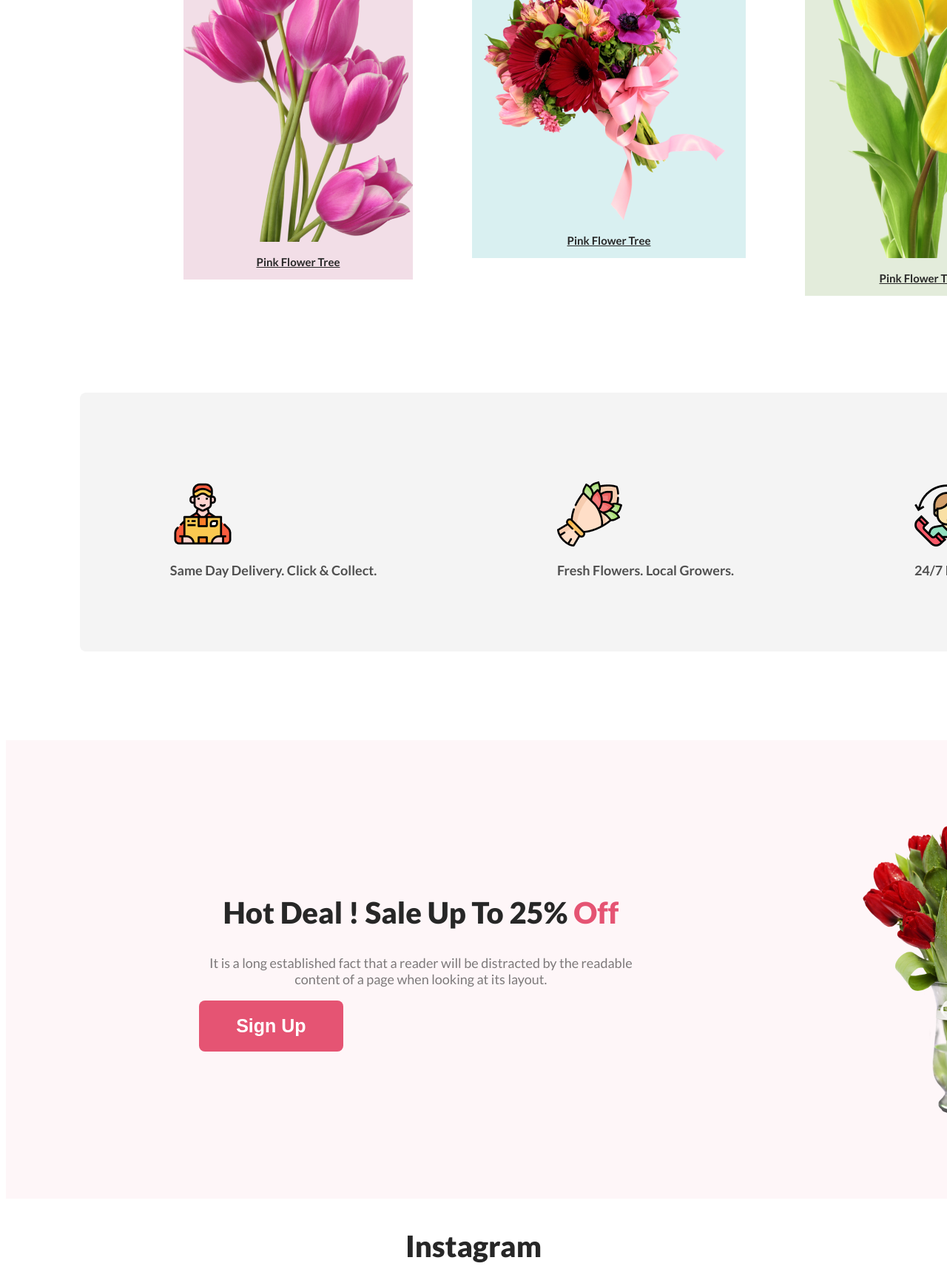
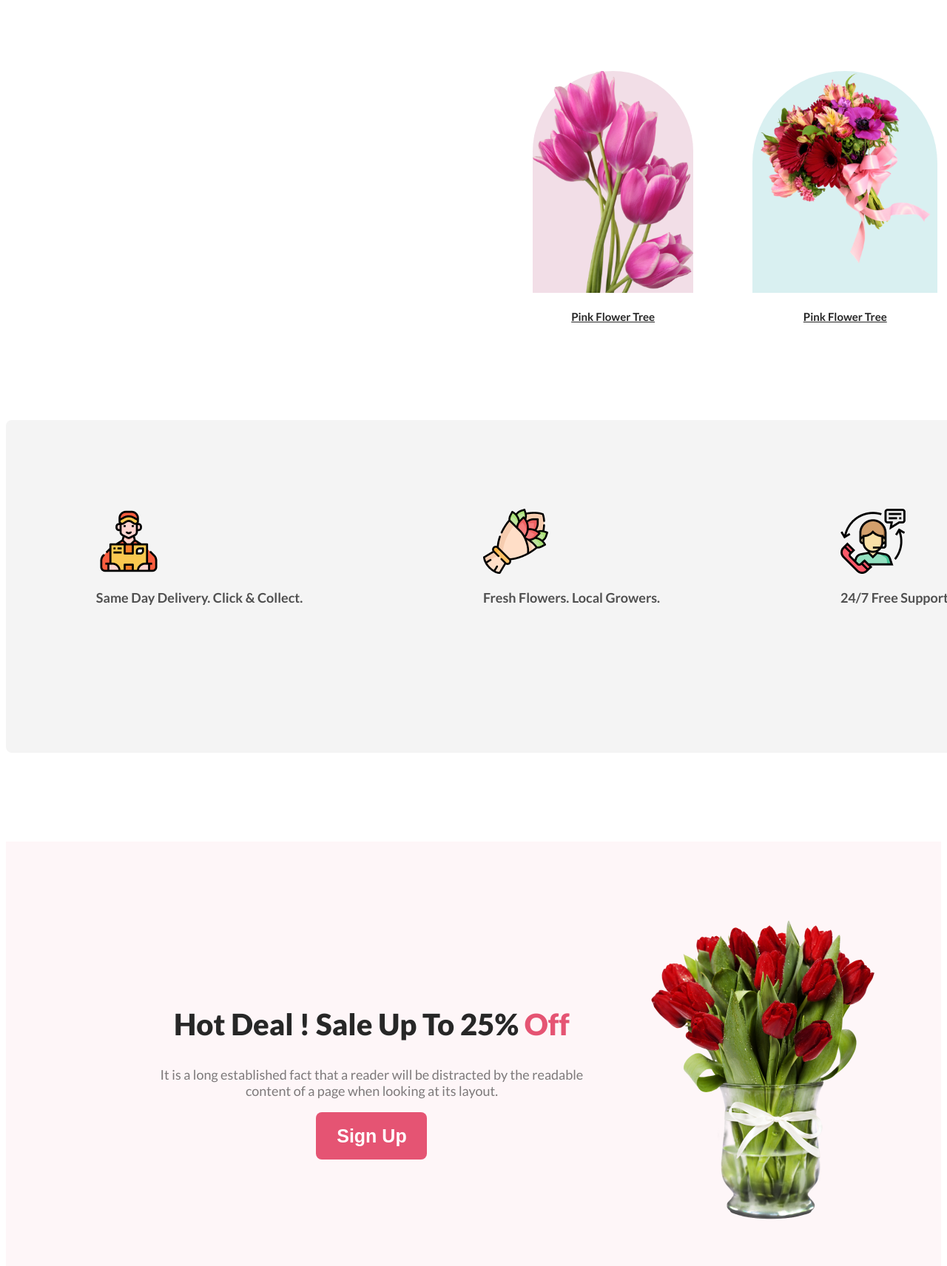
Before and after one commit to H4siB/my-flower-shop, a plain HTML site: page index.html in a window 1280 px wide. Shown: the part 1281-2993 px from the top of the page at 74% size. Drawn offline with Linux system fonts and the light colour scheme.

Commit message:
flower shop website ready

```diff
--- a/index.html
+++ b/index.html
@@ -20,7 +20,7 @@
             <p class="headdesc">It is a long established fact that a reader will be distracted by the readable content
                 of a page when looking at its layout. The point of using Lorem Ipsum is that it has a more-or-less
                 normal distribution of letters.</p>
-            <button class="buttonall">Shop Now</button>
+            <button class="button1">Shop Now</button>
         </div>
         <div>
         <img class="headflower" src="Flower Asset/header flower.png" alt="">
@@ -37,15 +37,15 @@
 
         <div class="flowers">
             <div class="leftone">
-                <img src="Flower Asset/firstone.png" alt="">
+                <img class="ek" src="Flower Asset/firstone.png" alt="">
                 <p class="pinkflowertree"><u>Pink Flower Tree</u></p>
             </div>
             <div class="middleone">
-                <img src="Flower Asset/middleone.png" alt="">
-                <p class="pinkflowertree"><u>Pink Flower Tree</u></p>
+                <img class="dui" src="Flower Asset/middleone.png" alt="">
+                <p class="pinkflowertree1"><u>Pink Flower Tree</u></p>
             </div>
             <div class="rightone">
-                <img src="Flower Asset/lastone.png" alt="">
+                <img class="tin" src="Flower Asset/lastone.png" alt="">
                 <p class="pinkflowertree"><u>Pink Flower Tree</u></p>
             </div>
         </div>
@@ -72,7 +72,7 @@
              It is a long established fact that a reader will be distracted by the readable<br> content of a page when looking at its layout.
             </p>
             <div class="Signup">
-            <button class="buttonall">Sign Up</button>
+            <button class="button2">Sign Up</button>
             </div>
         </div>
             <div class="hotpic">
@@ -102,7 +102,14 @@
          </div>
 
     </main>
-    <footer></footer>
+
+    <footer>
+        <div class="org">
+            <h2 class="orgtit">Flower<span class="titpart">Shop</span></h2>
+            <p class="orgdesc">It is a long established fact that a reader will be distracted by the readable <br> content of a page when looking at its layout.</p>
+            <p class="orgcopyright">@2020-2023, FlowerShop.com. All rights reserved. </p>
+        </div>
+    </footer>
 </body>
 
 </html>
--- a/styles/styles.css
+++ b/styles/styles.css
@@ -2,17 +2,6 @@
 
 body {
     font-family: 'Lato', sans-serif;
-}
-
-.buttonall {
-    border-radius: 8px;
-    background: #E55473;
-    color: #FFF;
-    font-size: 25px;
-    font-weight: 700;
-    border: 0;
-    padding: 20px 50px;
-    margin: 0px 645px 140px 240px;
 }
 
 /* Header styles*/
@@ -37,6 +26,17 @@ body {
     display: flex;
     flex-shrink: 0;
     justify-content: space-evenly;
+}
+
+.button1 {
+    border-radius: 8px;
+    background: #E55473;
+    color: #FFF;
+    font-size: 25px;
+    font-weight: 700;
+    border: 0;
+    padding: 20px 50px;
+    margin: 0px 645px 140px 240px;
 }
 
 .headflower {
@@ -68,9 +68,10 @@ body {
 .flowers {
     display: flex;
     align-items: center;
+    justify-content: space-around;
     height: 440px;
     width: 320px;
-    border-radius: 300px 300px 0px 0px;
+    margin: 125px auto;
 
 }
 
@@ -78,19 +79,39 @@ body {
     margin-left: 240px;
     margin-top: 45px;
     background: rgba(167, 33, 98, 0.15);
+    width: 464px;
+    height: 300px;
+    border-radius: 300px 300px 0px 0px;
+}
+
+.ek{
+    height: 300px;
 }
 
 .middleone {
     margin-left: 80px;
     margin-top: 45px;
     background: rgba(5, 151, 160, 0.15);
+    width: 250px;
+    height: 300px;
+    border-radius: 300px 300px 0px 0px;
+}
 
+.dui{
+   width: 260px;
 }
 
 .rightone {
     margin-left: 80px;
     margin-top: 45px;
     background: rgba(71, 125, 17, 0.15);
+    width: 464px;
+    height: 300px;
+    border-radius: 300px 300px 0px 0px;
+}
+
+.tin{
+    height: 300px;
 }
 
 .pinkflowertree {
@@ -98,6 +119,15 @@ body {
     color: #272727;
     font-size: 15px;
     font-weight: 700;
+    margin-top: 20px;
+}
+
+.pinkflowertree1{
+    text-align: center;
+    color: #272727;
+    font-size: 15px;
+    font-weight: 700;
+    margin-top: 60px;
 }
 
 .capability {
@@ -105,10 +135,11 @@ body {
     background: rgba(39, 39, 39, 0.05);
     display: flex;
     width: 1400px;
-    height: 350px;
+    height: 450px;
     justify-content: space-around;
-    margin-top: 195px;
+    margin-top: 400px;
     margin-left: 100px;
+    margin: 0 auto;
 }
 
 .delivery {
@@ -146,12 +177,13 @@ body {
 
 .hotdeal {
     background: rgba(229, 84, 115, 0.05);
-    width: 1922px;
     height: 620px;
     display: flex;
     justify-content: space-around;
     align-items: center;
     margin-top: 120px;
+    text-align: center;
+    padding-left: 200px;
 }
 
 .hotitle {
@@ -159,7 +191,6 @@ body {
     font-size: 40px;
     font-weight: 800;
     text-align: center;
-    margin-top: 150px;
 }
 
 .off {
@@ -173,10 +204,22 @@ body {
     text-align: center;
 }
 
+.button2 {
+    border-radius: 8px;
+    background: #E55473;
+    height: 64px;
+    width: 150px;
+    color: #FFF;
+    font-size: 25px;
+    font-weight: 700;
+    border: 0;
+
+}
+
 .hotpic {
     width: 318px;
     height: 420px;
-    padding: 100px 430px 100px 10px;
+    padding: 100px 70px 100px 70px;
 }
 
 .insta {
@@ -198,10 +241,12 @@ body {
 
 .instapic {
     display: flex;
-    justify-content: space-around;
+    justify-content: space-between;
     margin-top: 45px;
     margin-left: 30px;
     width: 1530px;
+    align-items: center;
+    margin: 0 auto;
 }
 
 .deals {
@@ -211,6 +256,7 @@ body {
     text-align: center;
     height: 500px;
     width: 1620px;
+    margin: 0 auto;
 }
 
 .dealtitle {
@@ -254,3 +300,36 @@ body {
     border: none;
 
 }
+
+/* footer related styles */
+
+.org {
+    text-align: center;
+    background-color: #111010;
+    height: 449px;
+}
+
+.orgtit {
+    color: #E55473;
+    font-size: 48px;
+    font-weight: 800;
+    border: 0;
+    padding-top: 130px;
+}
+
+.titpart {
+    color: #FFFFFF;
+}
+
+.orgdesc {
+    color: rgba(255, 255, 255, 0.90);
+    font-size: 18px;
+    font-weight: 400;
+    line-height: 30px;
+}
+
+.orgcopyright {
+    color: rgba(255, 255, 255, 0.40);
+    font-size: 16px;
+    font-weight: 400;
+}
```
